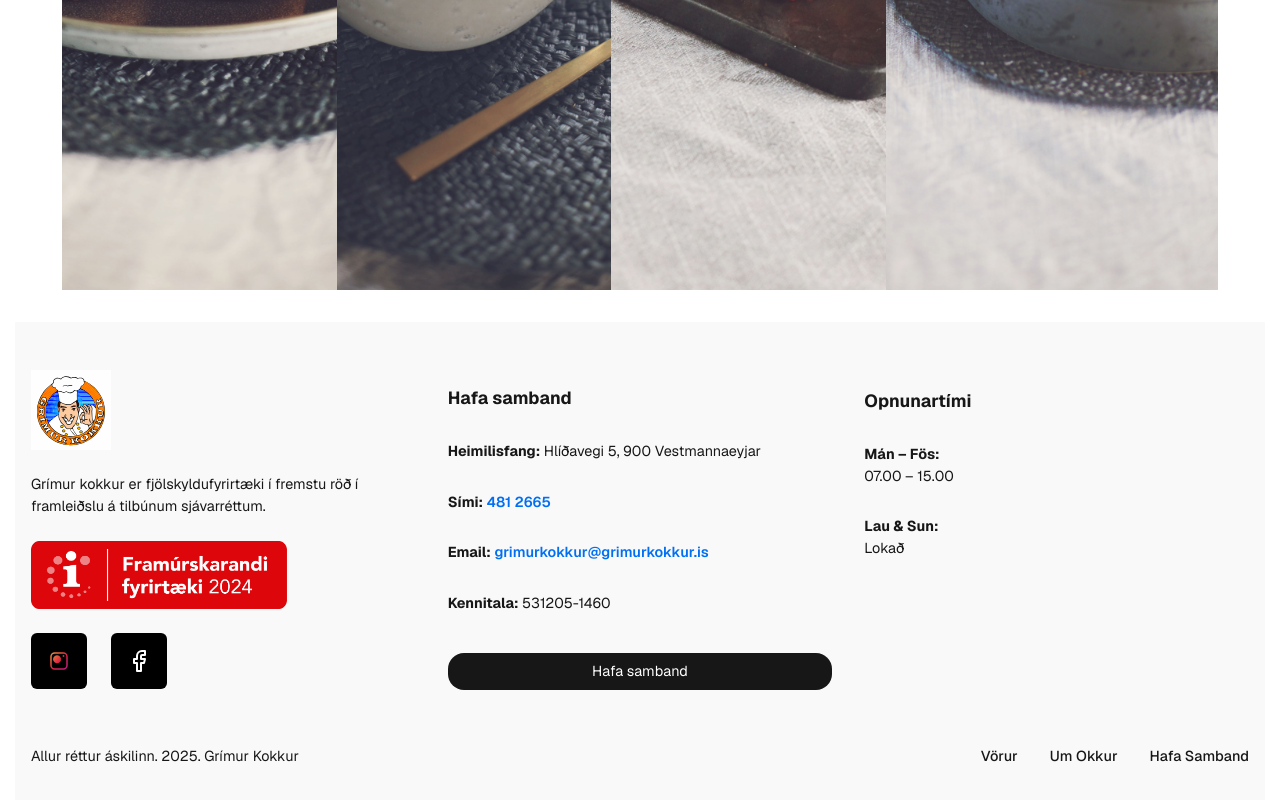
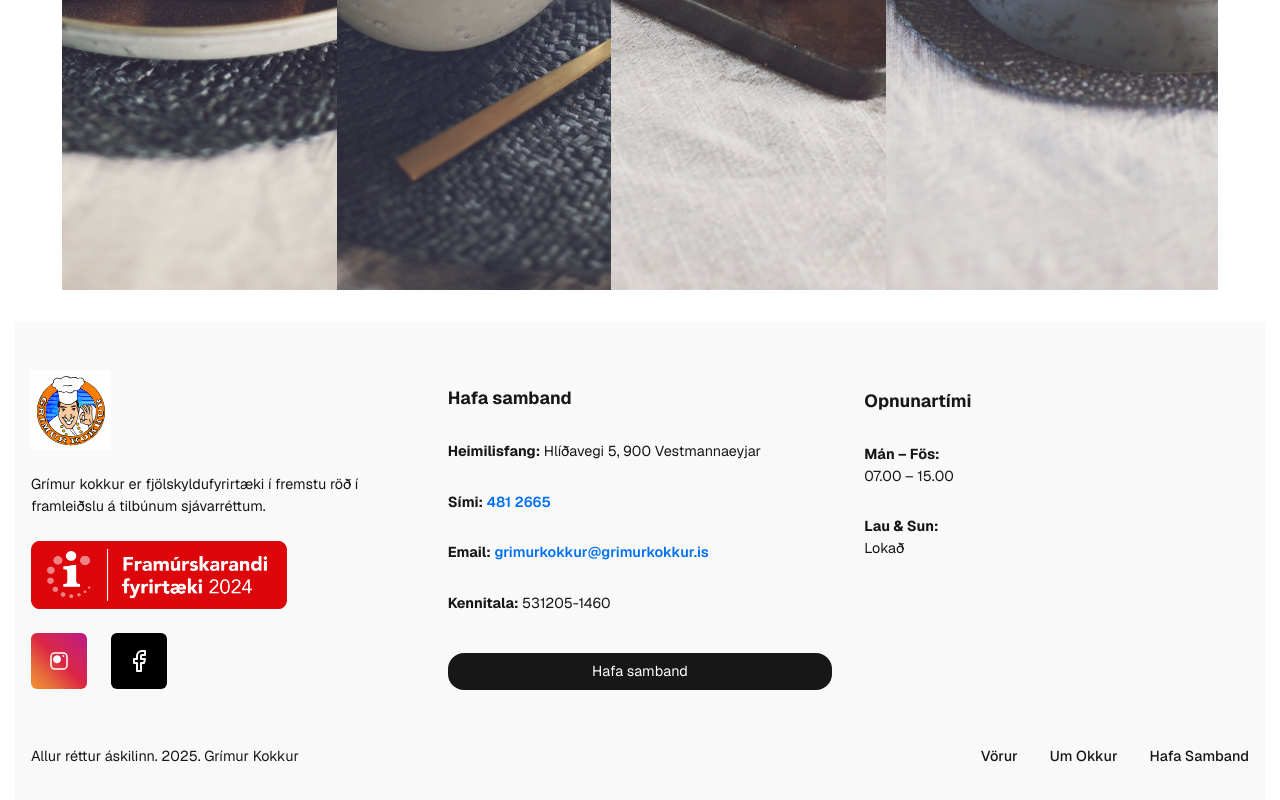
Before and after one commit to aph8/GrimurKokkur, a Next.js app: page / in a window 1280 px wide. Shown: the part 670-1470 px from the top of the page. Built offline with nearby package versions, Linux system fonts and the light colour scheme.

Commit message:
instagram logo

```diff
--- a/src/components/functions/Footer.tsx
+++ b/src/components/functions/Footer.tsx
@@ -31,45 +31,36 @@ export default function Footer() {
             quality={100}
           />
           <div className={styles.socialIcons}>
-            {/* Instagram with gradient glyph */}
+            {/* Instagram: gradient background, white glyph */}
             <Link
               href="https://www.instagram.com/grimurkokkur/"
               target="_blank"
               rel="noopener noreferrer"
               aria-label="Instagram"
             >
-              <div className={styles.icon}>
+              <div className={`${styles.icon} ${styles.instagramIcon}`}>
                 <svg
                   xmlns="http://www.w3.org/2000/svg"
                   viewBox="0 0 512 512"
                   width="24"
                   height="24"
                 >
-                  <defs>
-                    <linearGradient id="instaGradient" x1="0%" y1="0%" x2="100%" y2="100%">
-                      <stop offset="0%" stopColor="#f09433" />
-                      <stop offset="25%" stopColor="#e6683c" />
-                      <stop offset="50%" stopColor="#dc2743" />
-                      <stop offset="75%" stopColor="#cc2366" />
-                      <stop offset="100%" stopColor="#bc1888" />
-                    </linearGradient>
-                  </defs>
                   <path
-                    fill="url(#instaGradient)"
+                    fill="#fff"
                     d="M349.33,69.33H162.67A93.34,93.34,0,0,0,69.33,162.67V349.33A93.34,93.34,0,0,0,162.67,442.67H349.33A93.34,93.34,0,0,0,442.67,349.33V162.67A93.34,93.34,0,0,0,349.33,69.33Zm61.33,279.99a61.42,61.42,0,0,1-61.33,61.33H162.67a61.42,61.42,0,0,1-61.33-61.33V162.67a61.42,61.42,0,0,1,61.33-61.33H349.33a61.42,61.42,0,0,1,61.33,61.33Zm-146.66-61.33A85.34,85.34,0,1,1,298,202.66,85.43,85.43,0,0,1,264,287.99Zm88-158.66a20,20,0,1,1-20,20A20,20,0,0,1,352,129.33Z"
                   />
                 </svg>
               </div>
             </Link>
 
-            {/* Facebook with white glyph */}
+            {/* Facebook: solid black background, white glyph */}
             <Link
               href="https://www.facebook.com/Grimurkokkur"
               target="_blank"
               rel="noopener noreferrer"
               aria-label="Facebook"
             >
-              <div className={styles.icon}>
+              <div className={`${styles.icon} ${styles.facebookIcon}`}>
                 <Facebook size={24} color="#fff" />
               </div>
             </Link>
--- a/src/styles/Footer.module.scss
+++ b/src/styles/Footer.module.scss
@@ -2,31 +2,23 @@
 @use './mixins'    as m;
 
 .footer {
-  /* Pale-gray footer in light mode, dark in dark mode */
   background: var(--accent-bg);
   @media (prefers-color-scheme: dark) {
     background: var(--foreground);
-  }
-
-  /* Main text color */
-  color: var(--foreground);
-  @media (prefers-color-scheme: dark) {
     color: var(--background);
   }
+  color: var(--foreground);
 
   padding: clamp(2rem, 5vw, 3rem) v.$spacing-sm;
   font-size: 0.9rem;
   line-height: 1.5;
 
-  /* Blue phone + email links */
   a[href^='tel'],
   a[href^='mailto'] {
     color: #0070f3;
     font-weight: 600;
     text-decoration: none;
-    &:hover {
-      text-decoration: underline;
-    }
+    &:hover { text-decoration: underline; }
   }
 }
 
@@ -43,18 +35,14 @@
 
   @media (min-width: 769px) and (max-width: 1024px) {
     grid-template-columns: repeat(2, 1fr);
-    .column:last-child {
-      grid-column: 1 / -1;
-    }
+    .column:last-child { grid-column: 1 / -1; }
   }
 }
 
 .column {
   display: flex;
   flex-direction: column;
-
-  h2,
-  h3 {
+  h2, h3 {
     margin-bottom: v.$spacing-sm;
     font-size: 1.1rem;
     color: inherit;
@@ -72,28 +60,37 @@
   margin-top: v.$spacing-md;
 }
 
+/* Base icon wrapper */
 .icon {
-  /* Solid black frame */
-  background: #000;
   border-radius: 6px;
   padding: v.$spacing-sm;
   display: flex;
   align-items: center;
   justify-content: center;
+}
 
-  svg {
-    /* White glyph */
-    color: #fff;
-  }
+/* Instagram: gradient background */
+.instagramIcon {
+  background: linear-gradient(
+    45deg,
+    #f09433 0%,
+    #e6683c 25%,
+    #dc2743 50%,
+    #cc2366 75%,
+    #bc1888 100%
+  );
+}
+
+/* Facebook: solid black */
+.facebookIcon {
+  background: #000;
 }
 
 .contactButton {
-  /* Intrinsic width (no 100%), only button area clickable */
   display: inline-flex;
   align-items: center;
   justify-content: center;
   width: auto;
-
   margin-top: v.$spacing-md;
   background: var(--foreground);
   color: var(--background);
@@ -102,10 +99,7 @@
   border-radius: v.$radius-md;
   cursor: pointer;
   transition: opacity 0.2s ease;
-
-  &:hover {
-    opacity: 0.8;
-  }
+  &:hover { opacity: 0.8; }
 }
 
 .bottom {
@@ -130,7 +124,6 @@
   display: flex;
   align-items: center;
   gap: v.$spacing-lg;
-
   @media (max-width: 768px) {
     flex-direction: column;
     gap: v.$spacing-sm;
@@ -140,15 +133,12 @@
 .navLinks {
   display: flex;
   gap: v.$spacing-lg;
-
   a {
     color: var(--foreground);
     text-decoration: none;
     font-weight: 500;
     transition: opacity 0.2s ease;
-    &:hover {
-      opacity: 0.8;
-    }
+    &:hover { opacity: 0.8; }
   }
 }
 
@@ -160,7 +150,5 @@
   display: flex;
   align-items: center;
   transition: opacity 0.2s ease;
-  &:hover {
-    opacity: 0.8;
-  }
+  &:hover { opacity: 0.8; }
 }
```
